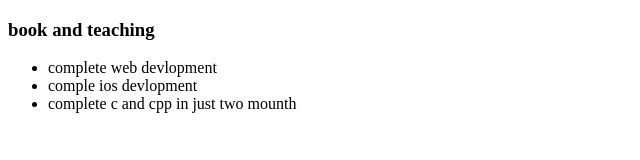
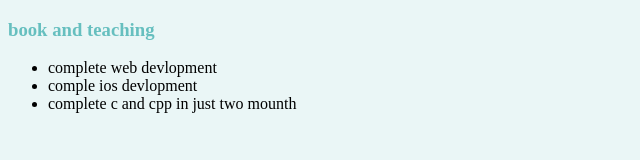
Before and after one commit to amardippadghan/cv, a plain HTML site: page booksandteaching.html in a window 1280 px wide. Shown: the whole page, without its empty margins (0-640 px from the left). Drawn offline with Linux system fonts and the light colour scheme.

Commit message:
linking the css style page to everywhere

```diff
--- a/booksandteaching.html
+++ b/booksandteaching.html
@@ -2,7 +2,8 @@
 <html lang="en" dir="ltr">
   <head>
     <meta charset="utf-8">
-    <title></title>
+    <title>books and teaching</title>
+    <link rel="stylesheet" href="css/style.css">
   </head>
   <body>
     <h3>book and teaching </h3>
```
